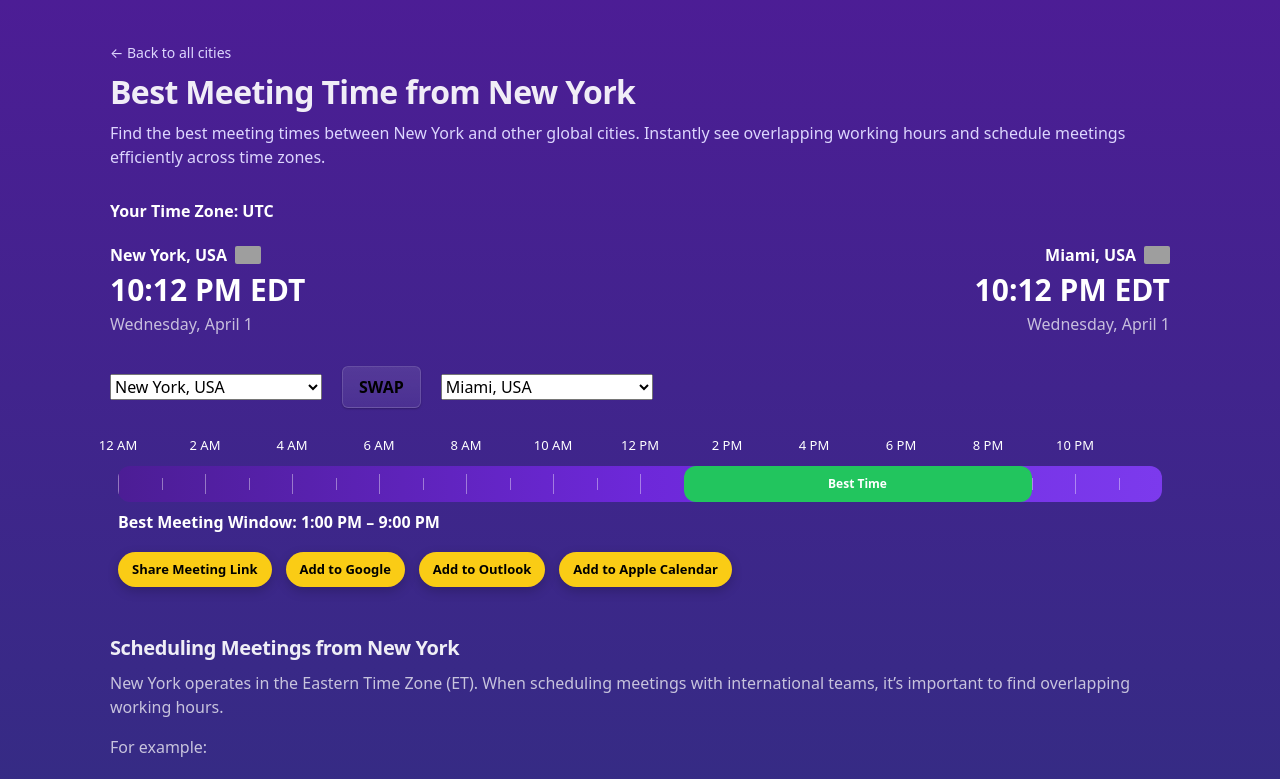
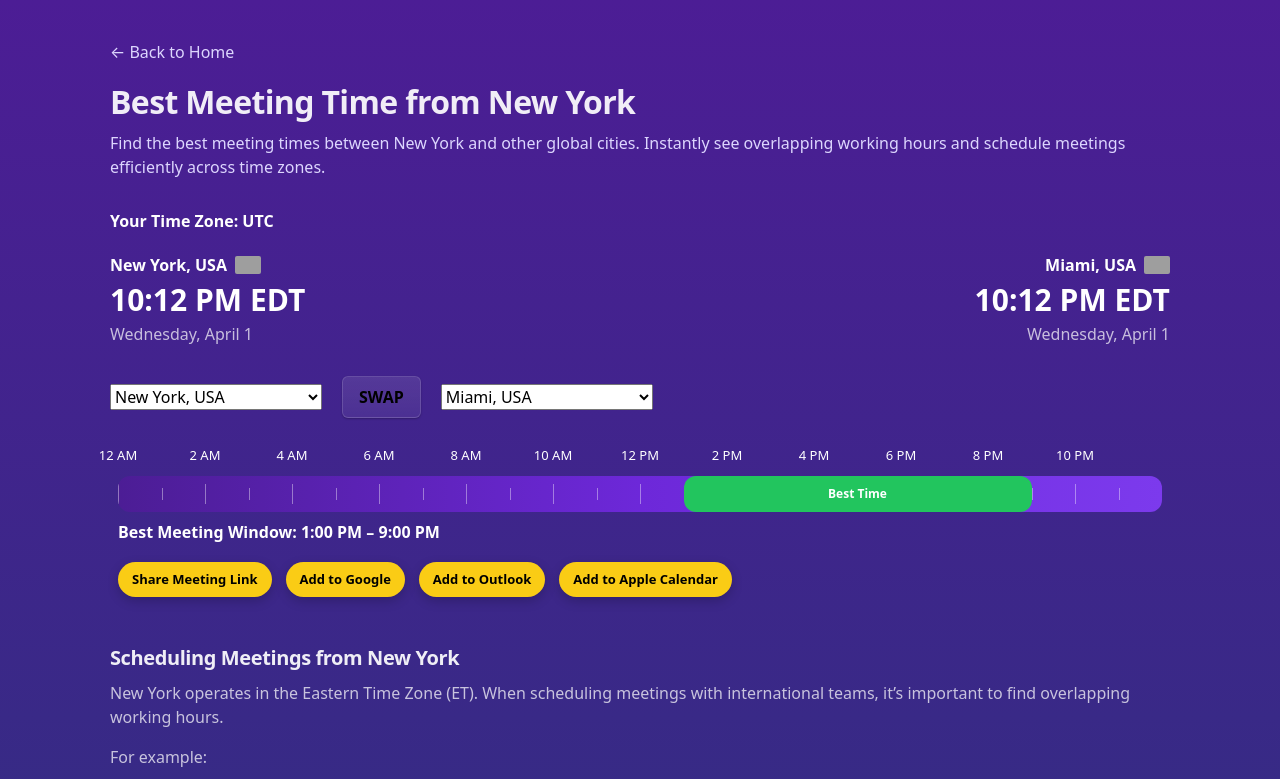
Before and after one commit to techtalk1282/Best-Meeting-Time, a Next.js app: page /best-meeting-time-new-york in a window 1280 px wide. Shown: the top 779 px of the page. Built offline with nearby package versions, Linux system fonts and the light colour scheme; grey boxes are pictures that could not be loaded.

Commit message:
fix(seo-page): add full-height + bottom spacing to New York page and improve navigation label

```diff
--- a/app/best-meeting-time-new-york/page.tsx
+++ b/app/best-meeting-time-new-york/page.tsx
@@ -4,11 +4,27 @@ import ToolPreviewSection from "@/app/ui/ToolPreviewSection";
 
 export default function NewYorkMeetingPage() {
   return (
-    <main style={{ padding: "40px 20px", maxWidth: "1100px", margin: "0 auto", color: "white" }}>
+   <main
+  style={{
+    padding: "40px 20px 100px 20px",
+    maxWidth: "1100px",
+    margin: "0 auto",
+    color: "white",
+    minHeight: "100vh"
+  }}
+>
 
-      <div style={{ marginBottom: "10px" }}>
-  <a href="/" style={{ color: "#ddd6fe", fontSize: "14px" }}>
-    ← Back to all cities
+      <div style={{ marginBottom: "20px" }}>
+  <a
+    href="/"
+    style={{
+      color: "#ddd6fe",
+      fontSize: "16px",
+      textDecoration: "none",
+      display: "inline-block"
+    }}
+  >
+    ← Back to Home
   </a>
 </div>
 
```
